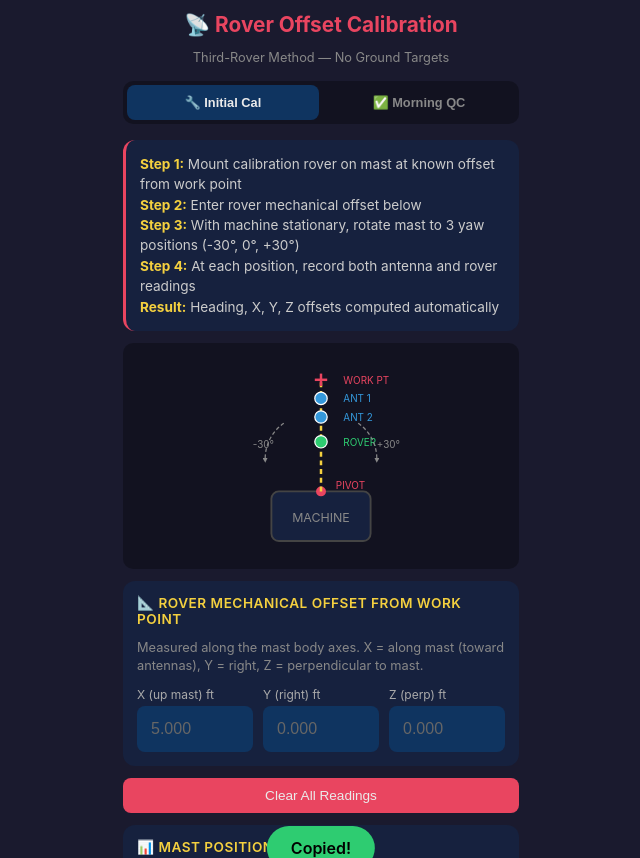
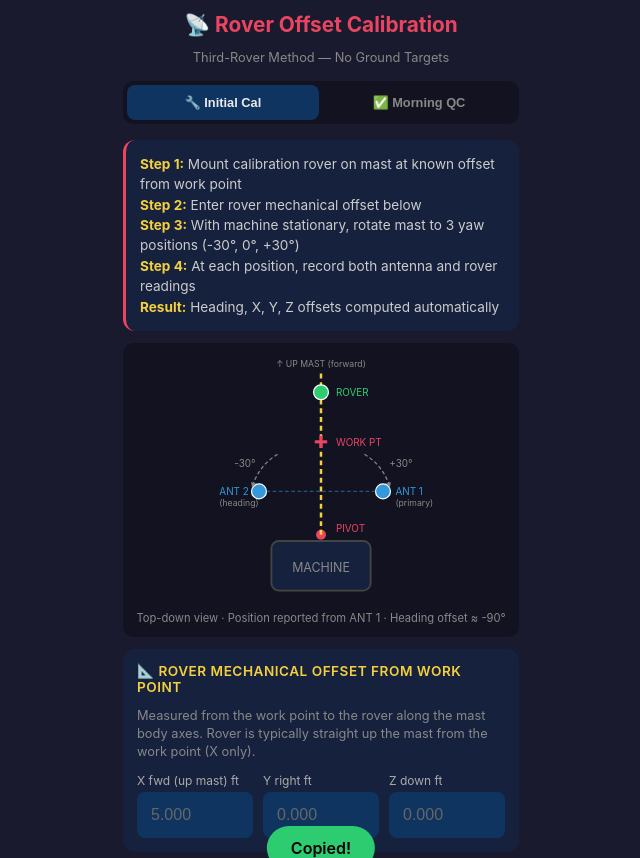
Before and after one commit to ra7gold/rover-calibration, a plain HTML site: page index.html in a window 1280 px wide. Shown: the top 858 px of the page, without its empty margins (319-959 px from the left). Drawn offline with Linux system fonts and the light colour scheme.

Commit message:
v3: correct mast layout diagram + axis labels matching actual antenna arrangement

```diff
--- a/index.html
+++ b/index.html
@@ -247,54 +247,61 @@
 
         <!-- Diagram -->
         <div class="diagram">
-            <svg viewBox="0 0 300 160" xmlns="http://www.w3.org/2000/svg">
-                <!-- Machine body -->
-                <rect x="110" y="110" width="80" height="40" rx="6" fill="#16213e" stroke="#444" stroke-width="1.5"/>
-                <text x="150" y="135" text-anchor="middle" fill="#888" font-size="10">MACHINE</text>
-                <!-- Mast pivot -->
-                <circle cx="150" cy="110" r="4" fill="#e94560"/>
-                <text x="162" y="108" fill="#e94560" font-size="8">PIVOT</text>
-                <!-- Mast at 0° -->
-                <line x1="150" y1="110" x2="150" y2="20" stroke="#f4d03f" stroke-width="2" stroke-dasharray="4,3"/>
-                <!-- Mast antennas -->
-                <circle cx="150" cy="35" r="5" fill="#3498db" stroke="#fff" stroke-width="1"/>
-                <circle cx="150" cy="50" r="5" fill="#3498db" stroke="#fff" stroke-width="1"/>
-                <text x="168" y="38" fill="#3498db" font-size="8">ANT 1</text>
-                <text x="168" y="53" fill="#3498db" font-size="8">ANT 2</text>
-                <!-- Rover -->
-                <circle cx="150" cy="70" r="5" fill="#2ecc71" stroke="#fff" stroke-width="1"/>
-                <text x="168" y="73" fill="#2ecc71" font-size="8">ROVER</text>
-                <!-- Work point -->
-                <line x1="145" y1="20" x2="155" y2="20" stroke="#e94560" stroke-width="2"/>
-                <line x1="150" y1="15" x2="150" y2="25" stroke="#e94560" stroke-width="2"/>
-                <text x="168" y="23" fill="#e94560" font-size="8">WORK PT</text>
-                <!-- Yaw arrows -->
-                <path d="M 120 55 A 35 35 0 0 0 105 85" fill="none" stroke="#888" stroke-width="1" stroke-dasharray="3,2" marker-end="url(#arrow)"/>
-                <path d="M 180 55 A 35 35 0 0 1 195 85" fill="none" stroke="#888" stroke-width="1" stroke-dasharray="3,2" marker-end="url(#arrow)"/>
-                <text x="95" y="75" fill="#888" font-size="8">-30°</text>
-                <text x="195" y="75" fill="#888" font-size="8">+30°</text>
+            <svg viewBox="0 0 300 200" xmlns="http://www.w3.org/2000/svg">
                 <defs>
                     <marker id="arrow" viewBox="0 0 10 10" refX="5" refY="5" markerWidth="4" markerHeight="4" orient="auto-start-reverse">
                         <path d="M 0 0 L 10 5 L 0 10 z" fill="#888"/>
                     </marker>
                 </defs>
+                <!-- Machine body -->
+                <rect x="110" y="150" width="80" height="40" rx="6" fill="#16213e" stroke="#444" stroke-width="1.5"/>
+                <text x="150" y="175" text-anchor="middle" fill="#888" font-size="10">MACHINE</text>
+                <!-- Mast pivot -->
+                <circle cx="150" cy="145" r="4" fill="#e94560"/>
+                <text x="162" y="143" fill="#e94560" font-size="8">PIVOT</text>
+                <!-- Mast centerline -->
+                <line x1="150" y1="145" x2="150" y2="15" stroke="#f4d03f" stroke-width="2" stroke-dasharray="4,3"/>
+                <!-- Antennas - perpendicular to mast -->
+                <circle cx="100" cy="110" r="6" fill="#3498db" stroke="#fff" stroke-width="1"/>
+                <text x="68" y="113" fill="#3498db" font-size="8">ANT 2</text>
+                <text x="68" y="122" fill="#888" font-size="7">(heading)</text>
+                <circle cx="200" cy="110" r="6" fill="#3498db" stroke="#fff" stroke-width="1"/>
+                <text x="210" y="113" fill="#3498db" font-size="8">ANT 1</text>
+                <text x="210" y="122" fill="#888" font-size="7">(primary)</text>
+                <!-- Antenna baseline -->
+                <line x1="106" y1="110" x2="194" y2="110" stroke="#3498db" stroke-width="1" stroke-dasharray="3,2" opacity="0.5"/>
+                <!-- Work point - on centerline above antennas -->
+                <line x1="145" y1="70" x2="155" y2="70" stroke="#e94560" stroke-width="2.5"/>
+                <line x1="150" y1="65" x2="150" y2="75" stroke="#e94560" stroke-width="2.5"/>
+                <text x="162" y="73" fill="#e94560" font-size="8">WORK PT</text>
+                <!-- Rover - on centerline above work point -->
+                <circle cx="150" cy="30" r="6" fill="#2ecc71" stroke="#fff" stroke-width="1"/>
+                <text x="162" y="33" fill="#2ecc71" font-size="8">ROVER</text>
+                <!-- Yaw arrows -->
+                <path d="M 115 80 A 45 45 0 0 0 95 105" fill="none" stroke="#888" stroke-width="1" stroke-dasharray="3,2" marker-end="url(#arrow)"/>
+                <path d="M 185 80 A 45 45 0 0 1 205 105" fill="none" stroke="#888" stroke-width="1" stroke-dasharray="3,2" marker-end="url(#arrow)"/>
+                <text x="80" y="90" fill="#888" font-size="8">-30°</text>
+                <text x="205" y="90" fill="#888" font-size="8">+30°</text>
+                <!-- Up direction label -->
+                <text x="150" y="10" text-anchor="middle" fill="#888" font-size="7">↑ UP MAST (forward)</text>
             </svg>
+            <div style="font-size: 0.7rem; color: #888; margin-top: 4px;">Top-down view · Position reported from ANT 1 · Heading offset ≈ -90°</div>
         </div>
 
         <div class="section">
             <div class="section-title">📐 Rover Mechanical Offset from Work Point</div>
-            <p class="info-text" style="margin-bottom: 12px;">Measured along the mast body axes. X = along mast (toward antennas), Y = right, Z = perpendicular to mast.</p>
+            <p class="info-text" style="margin-bottom: 12px;">Measured from the work point to the rover along the mast body axes. Rover is typically straight up the mast from the work point (X only).</p>
             <div class="input-grid three-col">
                 <div class="input-group">
-                    <label>X (up mast) ft</label>
+                    <label>X fwd (up mast) ft</label>
                     <input type="number" id="ic_mechX" step="any" placeholder="5.000" oninput="calcInitial()">
                 </div>
                 <div class="input-group">
-                    <label>Y (right) ft</label>
+                    <label>Y right ft</label>
                     <input type="number" id="ic_mechY" step="any" placeholder="0.000" oninput="calcInitial()">
                 </div>
                 <div class="input-group">
-                    <label>Z (perp) ft</label>
+                    <label>Z down ft</label>
                     <input type="number" id="ic_mechZ" step="any" placeholder="0.000" oninput="calcInitial()">
                 </div>
             </div>
@@ -414,7 +421,7 @@
 
         <div class="section results" id="ic_results">
             <div class="section-title">✅ Computed Antenna Offsets</div>
-            <p class="info-text" style="margin-bottom: 12px;">These are the antenna offsets from the work point, computed from the rover reference. Enter these in the machine's Dual Head Setup and Position Adjust screens.</p>
+            <p class="info-text" style="margin-bottom: 12px;">Offsets from ANT 1 to the work point. Enter Heading/X/Y in Dual Head Setup, Z in Position Adjust by Inclinometer. <strong style="color: var(--yellow);">Zero the encoder after applying.</strong></p>
             <div class="input-group" style="margin-bottom: 12px;">
                 <label>Machine ID</label>
                 <input type="text" id="ic_machineId" placeholder="Enter machine ID">
@@ -475,15 +482,15 @@
             <div class="section-title">📐 Rover Mechanical Offset from Work Point</div>
             <div class="input-grid three-col">
                 <div class="input-group">
-                    <label>X (up mast) ft</label>
+                    <label>X fwd (up mast) ft</label>
                     <input type="number" id="qc_mechX" step="any" placeholder="5.000" oninput="calcQC()">
                 </div>
                 <div class="input-group">
-                    <label>Y (right) ft</label>
+                    <label>Y right ft</label>
                     <input type="number" id="qc_mechY" step="any" placeholder="0.000" oninput="calcQC()">
                 </div>
                 <div class="input-group">
-                    <label>Z (perp) ft</label>
+                    <label>Z down ft</label>
                     <input type="number" id="qc_mechZ" step="any" placeholder="0.000" oninput="calcQC()">
                 </div>
             </div>
```
